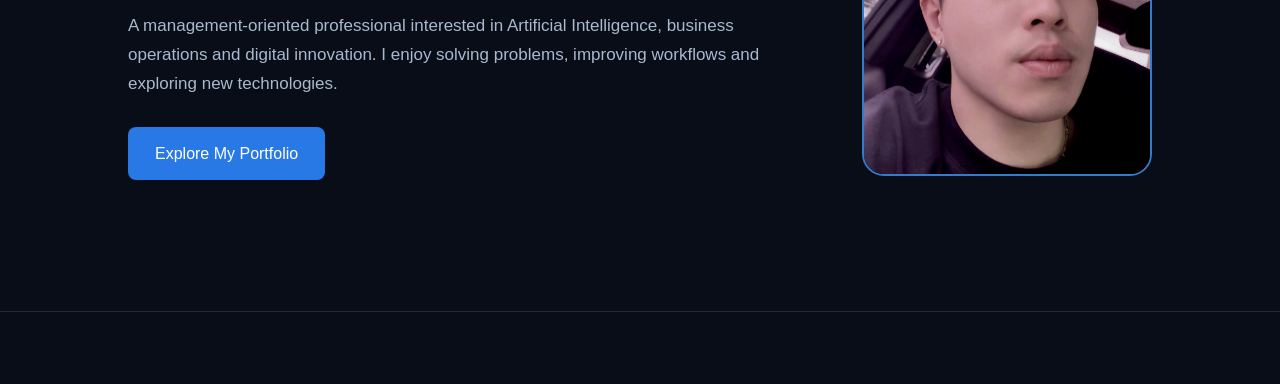
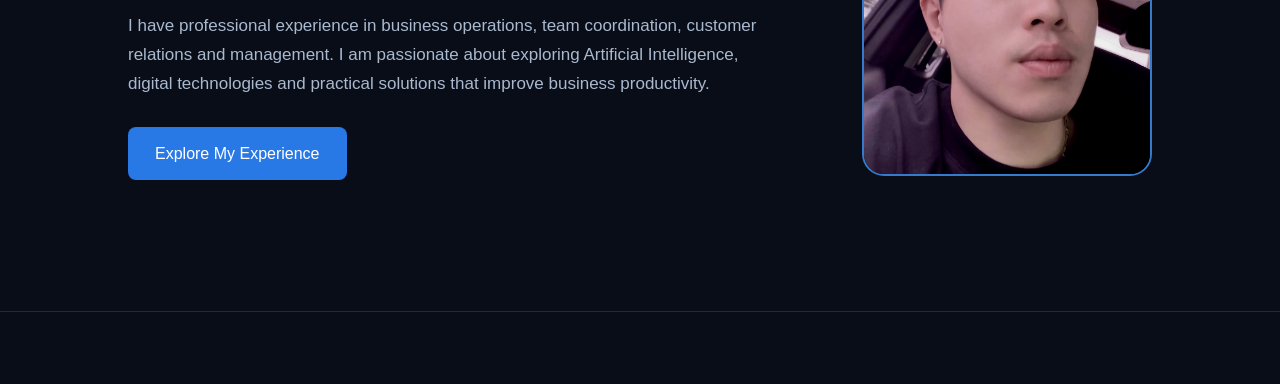
Before and after one commit to ahloksam17-bot/ahloksam17-bot.github.io, a plain HTML site: page index.html in a window 1280 px wide. Shown: the part 391-775 px from the top of the page. Drawn offline with Linux system fonts and the light colour scheme.

Commit message:
Add files via upload

```diff
--- a/index.html
+++ b/index.html
@@ -263,15 +263,20 @@ footer {
 <div class="hero">
     <div class="hero-content">
         <div class="tag">PERSONAL PORTFOLIO</div>
+
         <h1>Hello, I'm <span>Sam.</span></h1>
+
         <h2>AI Operations & Management</h2>
+
         <p>
-            A management-oriented professional interested in
-            Artificial Intelligence, business operations and
-            digital innovation. I enjoy solving problems,
-            improving workflows and exploring new technologies.
+            I have professional experience in business operations,
+            team coordination, customer relations and management.
+            I am passionate about exploring Artificial Intelligence,
+            digital technologies and practical solutions that improve
+            business productivity.
         </p>
-        <a href="#about" class="button">Explore My Portfolio</a>
+
+        <a href="#experience" class="button">Explore My Experience</a>
     </div>
 
     <img src="profile.jpg" alt="Sam's profile photo" class="profile">
```
